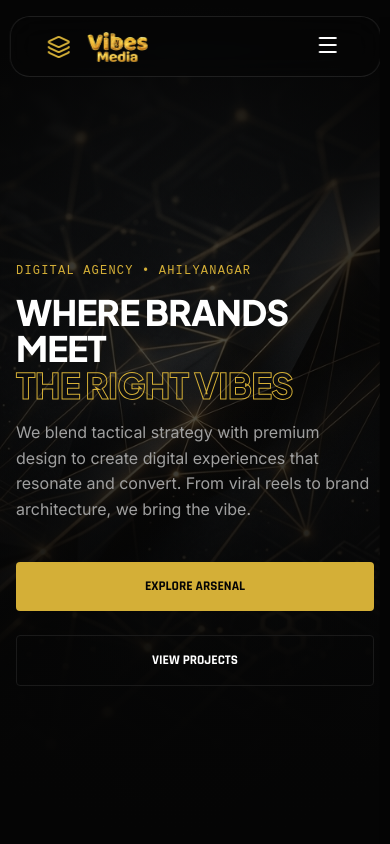
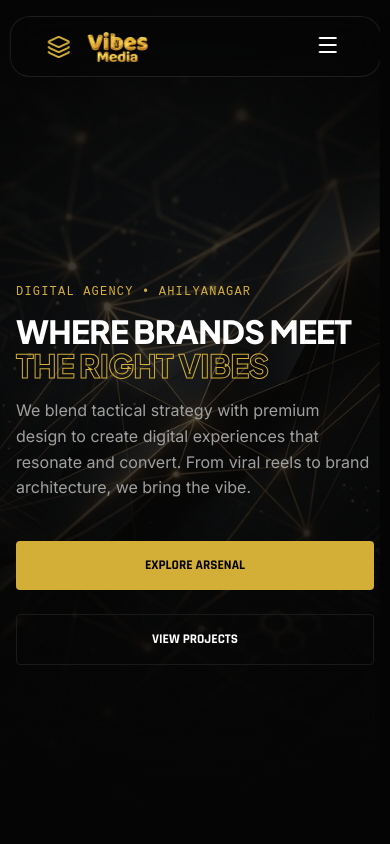
Before and after one commit to nagari-vibes/NagariVibes, a Next.js app: page / in a window 390 px wide. Shown: the top 844 px of the page. Built offline with nearby package versions, Linux system fonts and the light colour scheme; a web font is replaced by a local one.

Commit message:
UI: Ensure hero phrases 'WHERE BRANDS MEET' and 'THE RIGHT VIBES' stay on single lines

```diff
--- a/src/components/Hero.module.css
+++ b/src/components/Hero.module.css
@@ -35,12 +35,11 @@
 .title {
   font-family: var(--font-jakarta);
   font-weight: 800;
-  font-size: clamp(1.5rem, 9vw, 5.5rem);
+  font-size: clamp(1.5rem, 8.2vw, 5.5rem);
   margin: 1rem 0;
   line-height: 1.05;
-  overflow-wrap: normal;
-  word-break: keep-all;
-  hyphens: none;
+  white-space: nowrap;
+  overflow: visible;
 }
 
 .outline {
```
